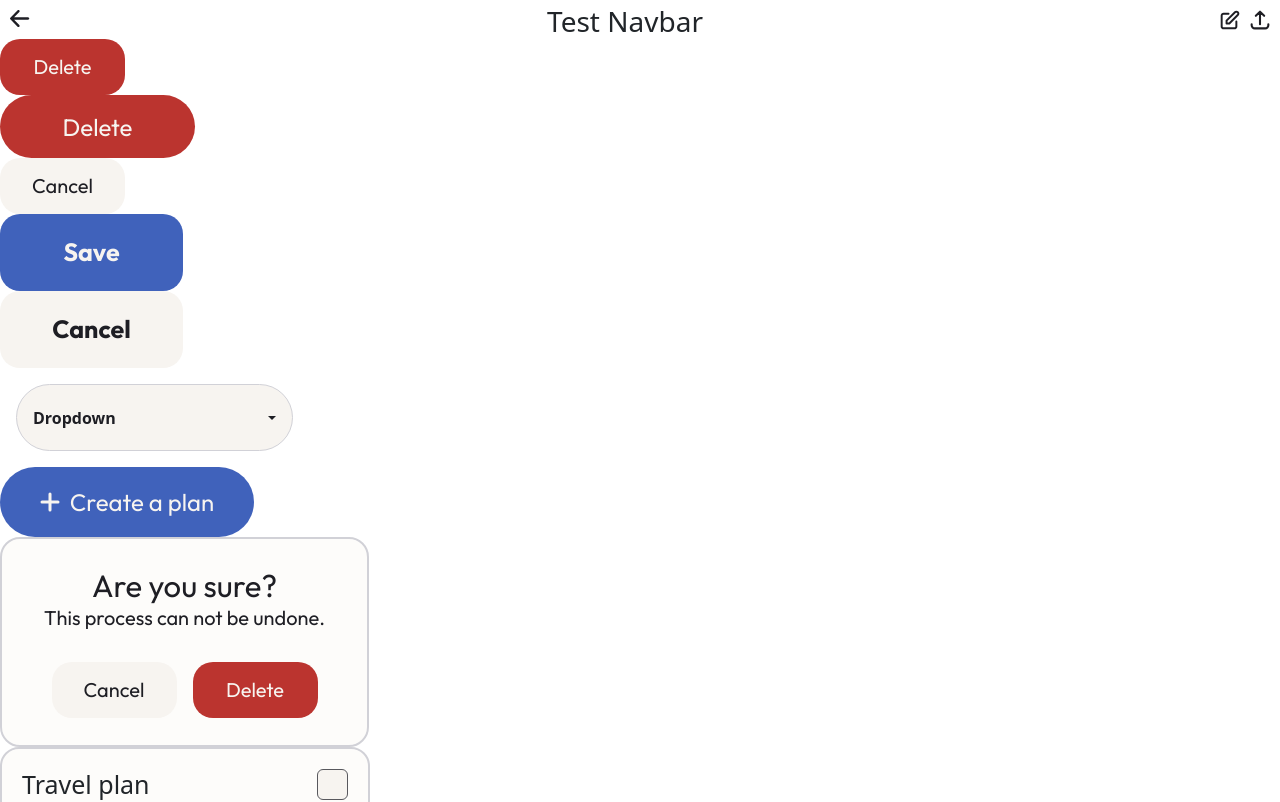
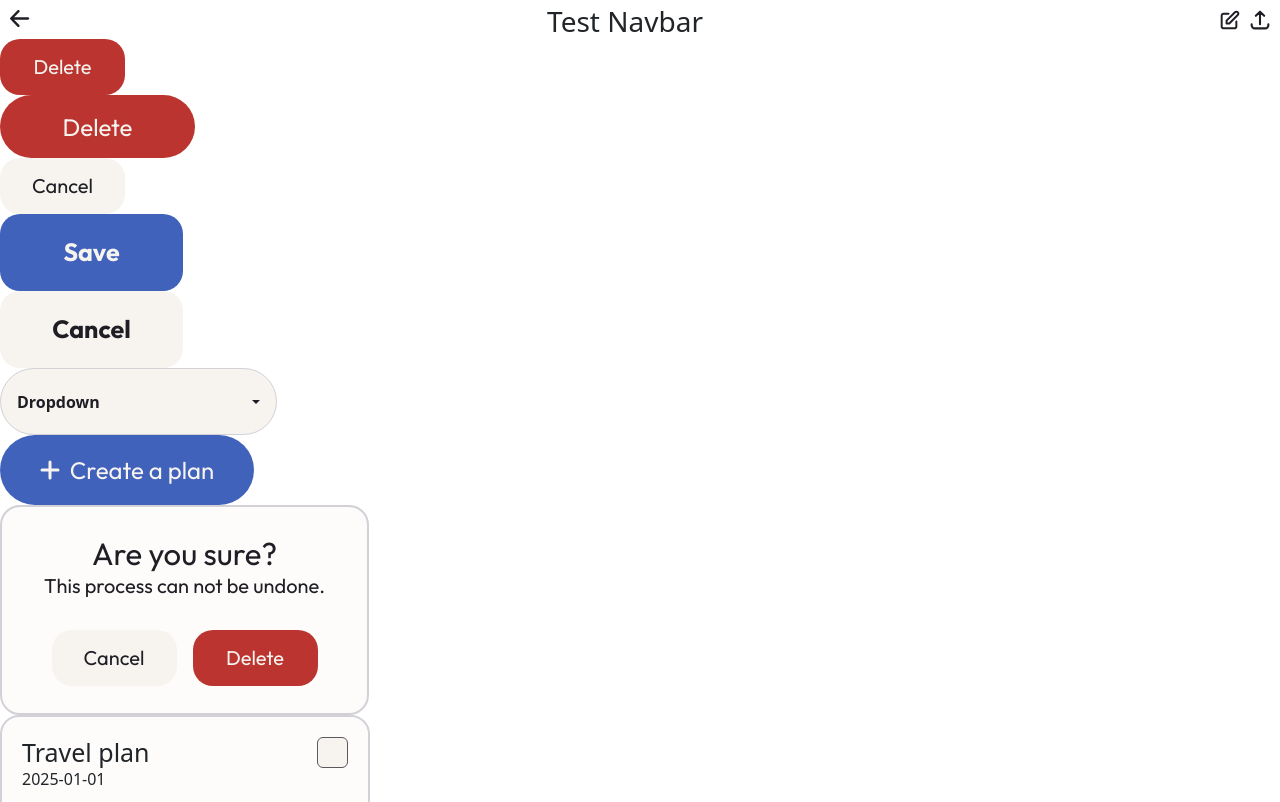
Before and after one commit to wendeshiro/COMP-3170-Plan-it, a React (Vite) app: page / in a window 1280 px wide. Shown: the top 802 px of the page. Built offline with nearby package versions, Linux system fonts and the light colour scheme.

Commit message:
Change; Removed the wrapper and margin to fit it to desired basic style reference.

```diff
--- a/src/components/Dropdown.jsx
+++ b/src/components/Dropdown.jsx
@@ -5,7 +5,7 @@ import styles from "./Dropdown.module.css";
 
 export default function BasicExample() {
   return (
-    <Dropdown className={styles.wrapper}>
+    <Dropdown>
       <Dropdown.Toggle className={styles.toggle}>Dropdown</Dropdown.Toggle>
       <Dropdown.Menu className={styles.menu}>
         <Dropdown.Item className={styles.item} href="#/action-1">
--- a/src/components/Dropdown.module.css
+++ b/src/components/Dropdown.module.css
@@ -1,5 +1,4 @@
 .wrapper {
-  margin: 1rem;
 }
 
 .toggle {
```
